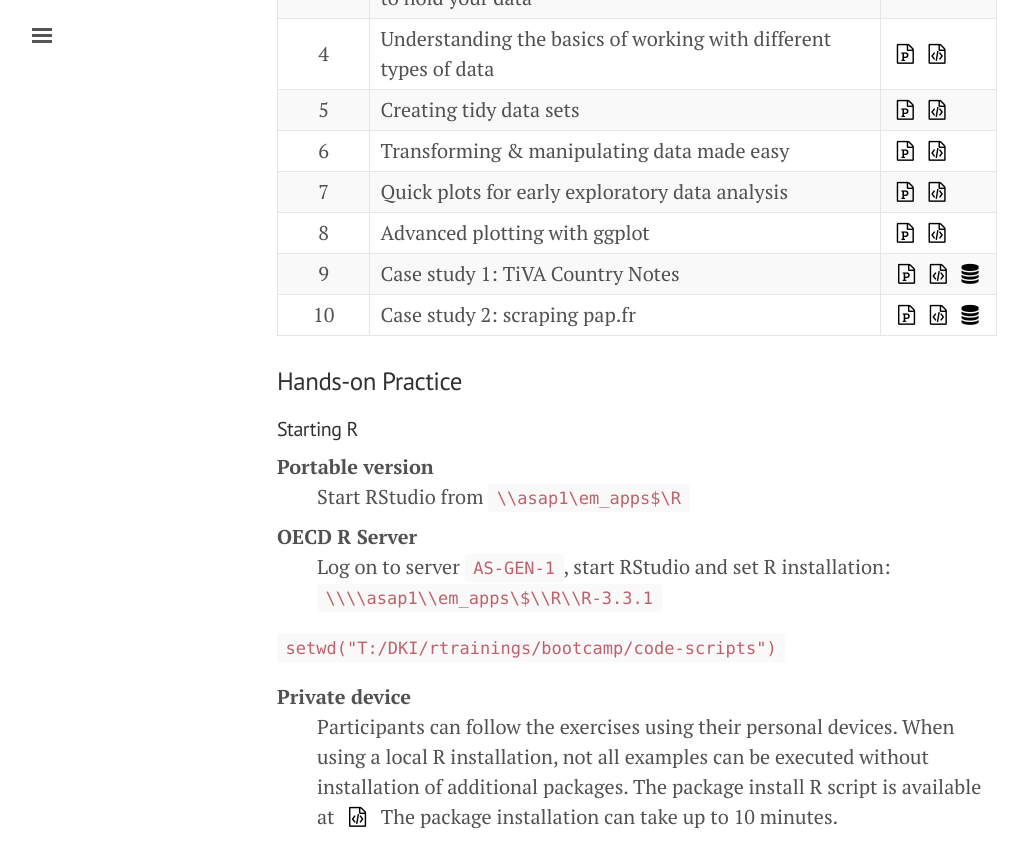
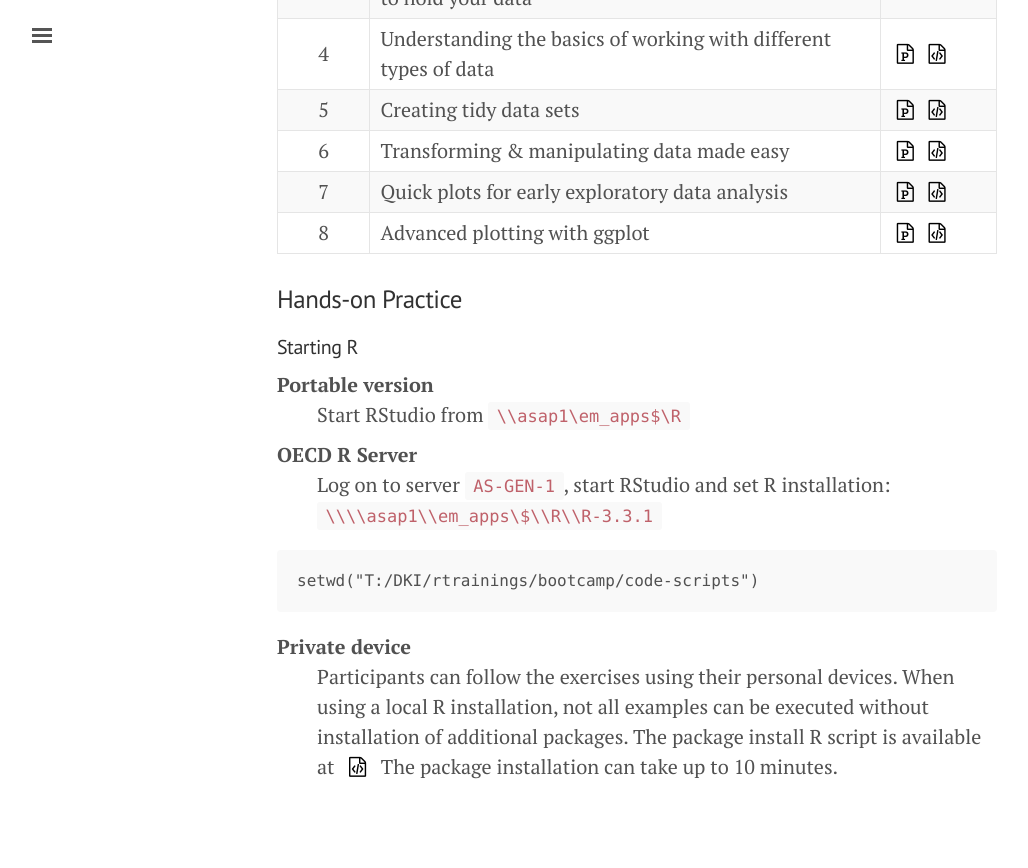
Before and after one commit to bowerth/boot-r, a Jekyll site: the page built from bootcamp/index.md, in a window 1280 px wide and 900 px high, scrolled down 1426 px. Shown: the top 868 px of the window, without its empty margins (3-1031 px from the left). Built offline with Jekyll 4.4.1, drawn with Linux system fonts in a browser that asks for light colours; nearby versions of some CDN libraries.

Commit message:
update table

```diff
--- a/bootcamp/index.md
+++ b/bootcamp/index.md
@@ -58,8 +58,9 @@ You can download the required classroom material here: &nbsp; <a href="https://d
 | 6 | Transforming & manipulating data made easy | <a href="bootcamp/6-dplyr-data" style="color:black;"><i class="fa fa-file-powerpoint-o" aria-hidden="true"></i></a> &nbsp; <a href="bootcamp/6-dplyr-data/6-dplyr-data.R" style="color:black;"><i class="fa fa-file-code-o" aria-hidden="true"></i></a> &nbsp;&nbsp;&nbsp;&nbsp;&nbsp;&nbsp; |
 | 7 | Quick plots for early exploratory data analysis | <a href="bootcamp/7-quickplots" style="color:black;"><i class="fa fa-file-powerpoint-o" aria-hidden="true"></i></a> &nbsp; <a href="bootcamp/7-quickplots/7-quickplots.R" style="color:black;"><i class="fa fa-file-code-o" aria-hidden="true"></i></a> &nbsp;&nbsp;&nbsp;&nbsp;&nbsp;&nbsp; |
 | 8 | Advanced plotting with ggplot | <a href="bootcamp/8-ggplot" style="color:black;"><i class="fa fa-file-powerpoint-o" aria-hidden="true"></i></a> &nbsp; <a href="bootcamp/8-ggplot/8-ggplot.R" style="color:black;"><i class="fa fa-file-code-o" aria-hidden="true"></i></a> &nbsp;&nbsp;&nbsp;&nbsp;&nbsp;&nbsp; |
-| 9 | Case study 1: TiVA Country Notes | <a href="http://sti.rdata.work/report_icio_tiva_AUT.html" style="color:black;"><i class="fa fa-file-powerpoint-o" aria-hidden="true"></i></a> &nbsp; <a href="http://countrynote.rdata.work/articles/countrynote.html" style="color:black;"><i class="fa fa-file-code-o" aria-hidden="true"></i></a> &nbsp; <a href="https://github.com/bowerth/countrynote" style="color:black;"><i class="fa fa-database" aria-hidden="true"></i></a> |
-| 10 | Case study 2: scraping pap.fr | <a href="http://estate.rdata.work/articles/estate.html" style="color:black;"><i class="fa fa-file-powerpoint-o" aria-hidden="true"></i></a> &nbsp; <a href="https://raw.githubusercontent.com/bowerth/estate/master/vignettes/estate.Rmd" style="color:black;"><i class="fa fa-file-code-o" aria-hidden="true"></i></a> &nbsp; <a href="https://github.com/bowerth/estate" style="color:black;"><i class="fa fa-database" aria-hidden="true"></i></a> |
+
+<!-- | 9 | Case study 1: TiVA Country Notes | <a href="http://sti.rdata.work/report_icio_tiva_AUT.html" style="color:black;"><i class="fa fa-file-powerpoint-o" aria-hidden="true"></i></a> &nbsp; <a href="http://countrynote.rdata.work/articles/countrynote.html" style="color:black;"><i class="fa fa-file-code-o" aria-hidden="true"></i></a> &nbsp; <a href="https://github.com/bowerth/countrynote" style="color:black;"><i class="fa fa-database" aria-hidden="true"></i></a> | -->
+<!-- | 10 | Case study 2: scraping pap.fr | <a href="http://estate.rdata.work/articles/estate.html" style="color:black;"><i class="fa fa-file-powerpoint-o" aria-hidden="true"></i></a> &nbsp; <a href="https://raw.githubusercontent.com/bowerth/estate/master/vignettes/estate.Rmd" style="color:black;"><i class="fa fa-file-code-o" aria-hidden="true"></i></a> &nbsp; <a href="https://github.com/bowerth/estate" style="color:black;"><i class="fa fa-database" aria-hidden="true"></i></a> | -->
 
 
 ### Hands-on Practice
@@ -73,7 +74,9 @@ OECD R Server
 :   Log on to server `AS-GEN-1`, start RStudio and set R installation:
 	`\\\\asap1\\em_apps\$\\R\\R-3.3.1`
 
-`setwd("T:/DKI/rtrainings/bootcamp/code-scripts")`
+~~~
+setwd("T:/DKI/rtrainings/bootcamp/code-scripts")
+~~~
 
 <!-- Cloud Server -->
 <!-- : Open &nbsp; <a href="http://rstudio.rdata.work:8787/" style="color:black;"><i -->
```
